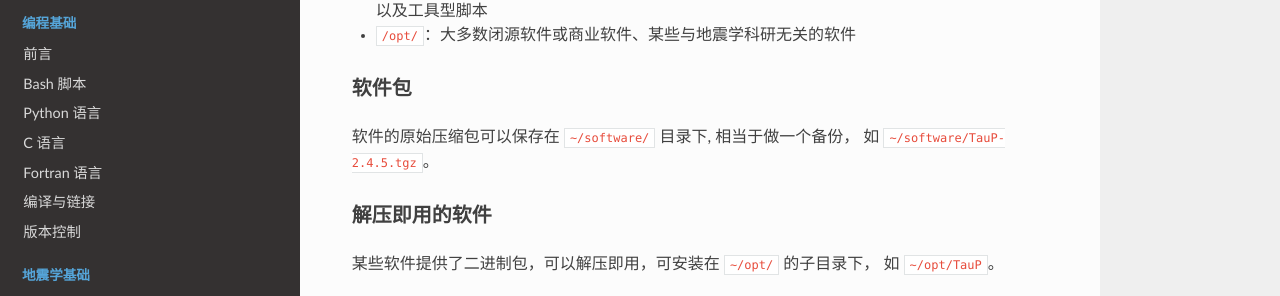
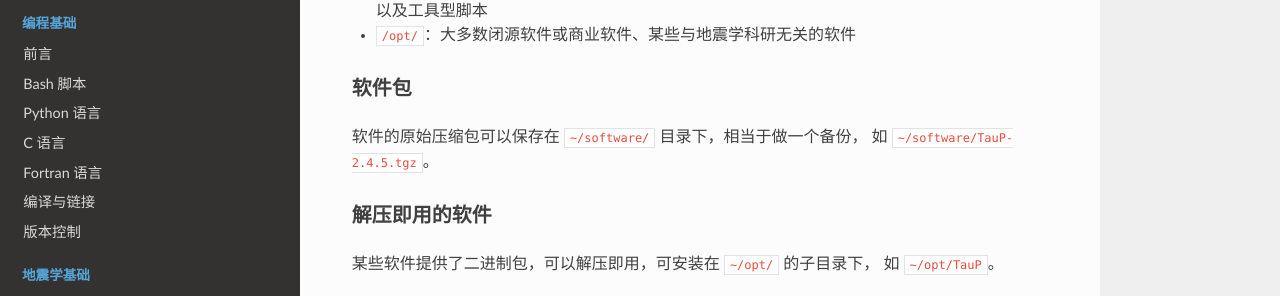
Before and after one commit to seismo-learn/seismology101, a Sphinx documentation site: the page built from source/best-practices/software-installation.rst, in a window 1280 px wide and 900 px high, scrolled down 934 px. Shown: the part 131-427 px from the top of the window. Built offline with Sphinx 7.4.7 and the Read the Docs theme 2.0.0, drawn with Linux system fonts in a browser that asks for light colours.

```diff
--- a/source/best-practices/software-installation.rst
+++ b/source/best-practices/software-installation.rst
@@ -47,7 +47,7 @@ Linux 或 macOS 系统下安装软件通常有如下几种方式：
 软件包
 ^^^^^^^
 
-软件的原始压缩包可以保存在 :file:`~/software/` 目录下, 相当于做一个备份，
+软件的原始压缩包可以保存在 :file:`~/software/` 目录下，相当于做一个备份，
 如 :file:`~/software/TauP-2.4.5.tgz`\ 。
 
 解压即用的软件
```
